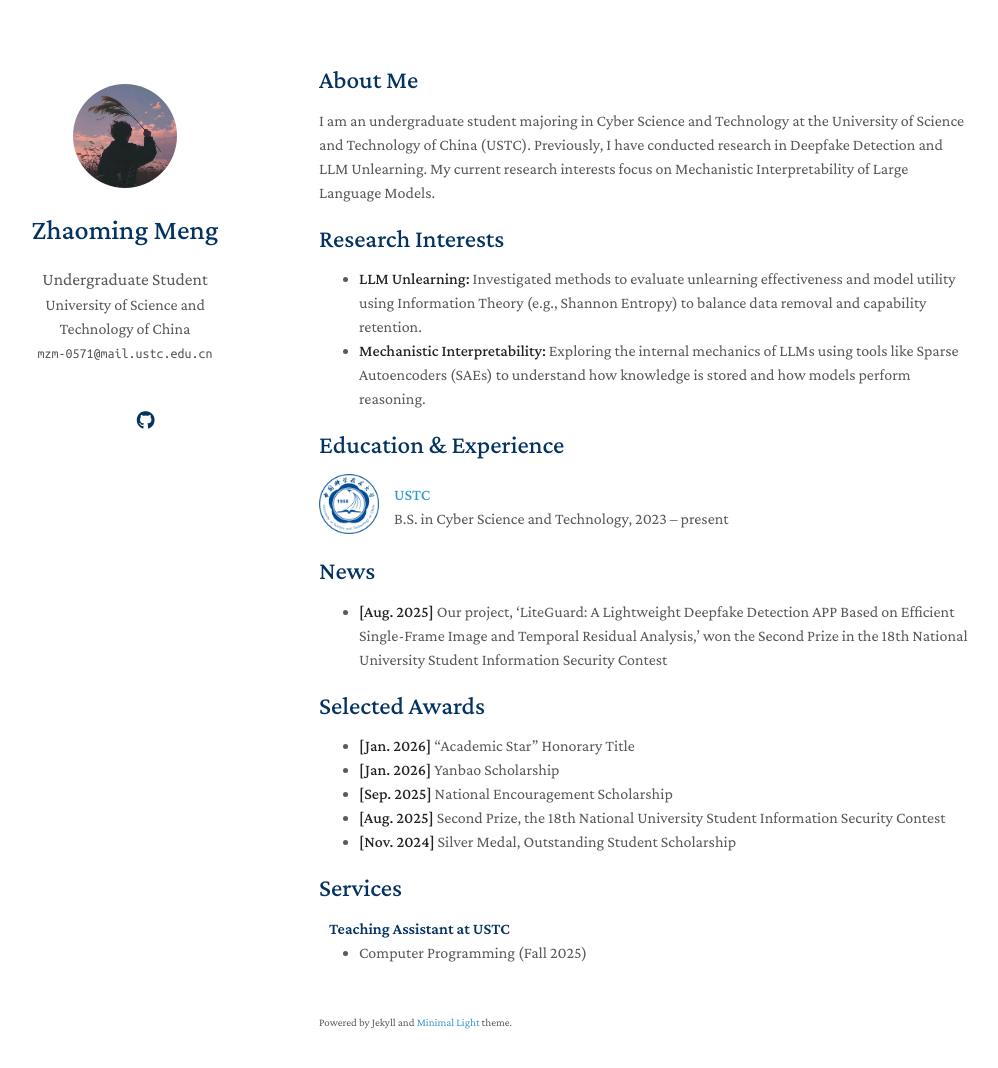
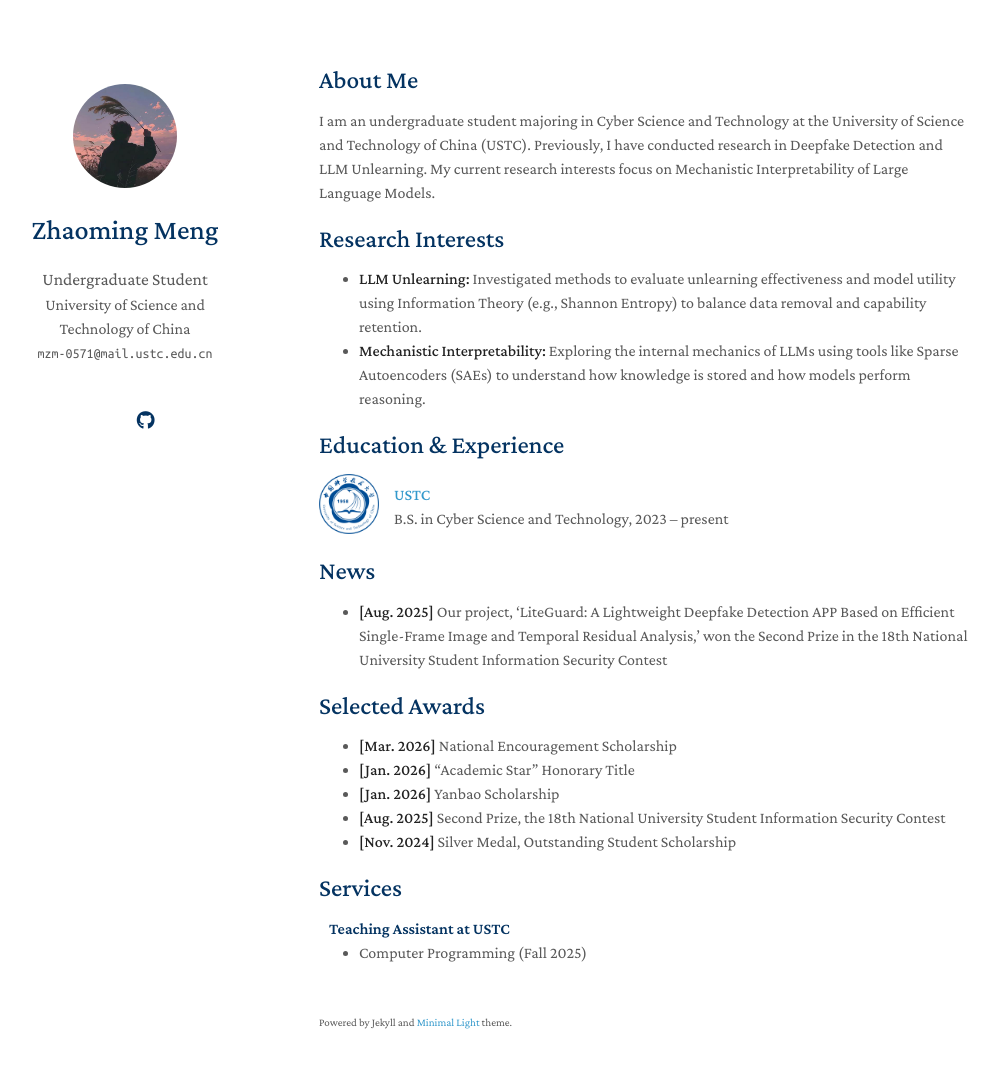
Before and after one commit to Troymzm/Troymzm.github.io, a Jekyll site: the page built from index.md, in a window 1280 px wide and 1103 px high. Shown: the top 1068 px of the window, without its empty margins (151-1149 px from the left). Built offline with Jekyll 4.4.1, drawn with Linux system fonts in a browser that asks for light colours; a style sheet for code colours, icons or effects is not loaded; our own code applies the rules of GitHub Pages for plain Markdown files.

Commit message:
Update index.md

```diff
--- a/index.md
+++ b/index.md
@@ -28,9 +28,9 @@ I am an undergraduate student majoring in Cyber Science and Technology at the Un
 - **[Aug. 2025]** Our project, 'LiteGuard: A Lightweight Deepfake Detection APP Based on Efficient Single-Frame Image and Temporal Residual Analysis,' won the Second Prize in the 18th National University Student Information Security Contest
 
 ## Selected Awards
+  - **[Mar. 2026]** National Encouragement Scholarship
   - **[Jan. 2026]** "Academic Star" Honorary Title
   - **[Jan. 2026]** Yanbao Scholarship
-  - **[Sep. 2025]** National Encouragement Scholarship
   - **[Aug. 2025]** Second Prize, the 18th National University Student Information Security Contest
   - **[Nov. 2024]** Silver Medal, Outstanding Student Scholarship
 
```
